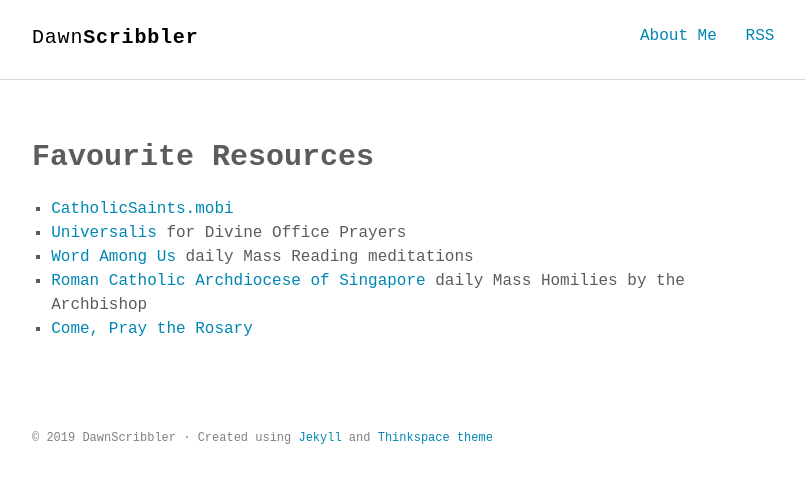
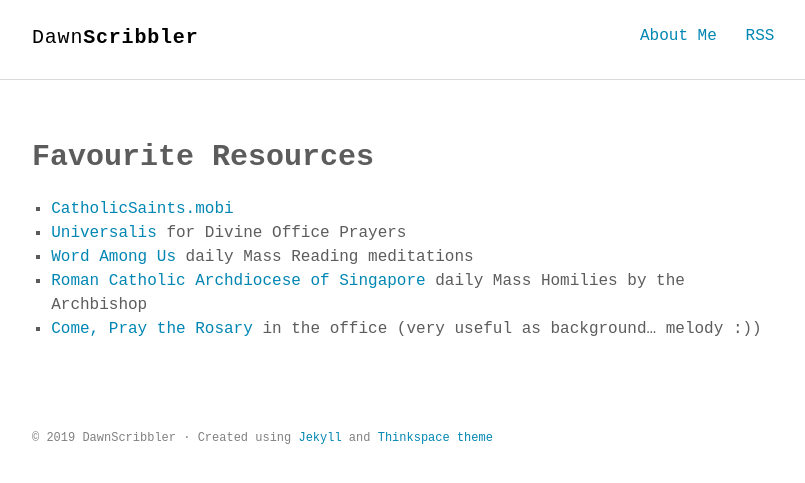
Before and after one commit to soulatcrossroad/dawnscribbler.github.io, a Jekyll site: the page built from about.md, in a window 1280 px wide. Shown: the top 483 px of the page, without its empty margins (232-1037 px from the left). Built offline with Jekyll 4.4.1, drawn with Linux system fonts in a browser that asks for light colours; some web fonts are replaced.

Commit message:
Update about.md

```diff
--- a/about.md
+++ b/about.md
@@ -9,4 +9,4 @@
 2. [Universalis](http://universalis.com/) for Divine Office Prayers
 3. [Word Among Us](https://wau.org/meditations/) daily Mass Reading meditations
 4. [Roman Catholic Archdiocese of Singapore](https://www.catholic.sg/archbishop/scripture-reflection/) daily Mass Homilies by the Archbishop
-5. [Come, Pray the Rosary](http://www.comepraytherosary.org/)
+5. [Come, Pray the Rosary](http://www.comepraytherosary.org/) in the office (very useful as background... melody :))
```
